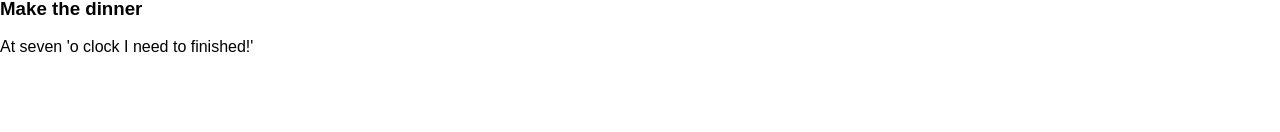
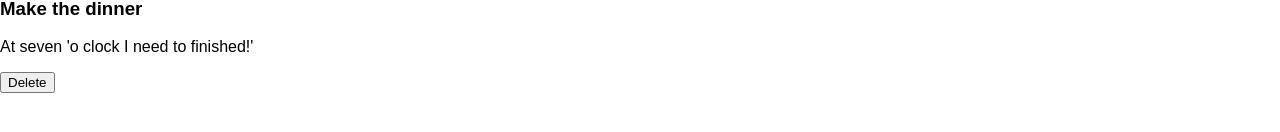
Before and after one commit to sntwandy/TODO-List, a React app: page / in a window 1280 px wide. Shown: the part 288-420 px from the top of the page. Built offline with nearby package versions, Linux system fonts and the light colour scheme.

Commit message:
Delete task function with redux is completed

```diff
--- a/src/actions/index.js
+++ b/src/actions/index.js
@@ -2,3 +2,8 @@ export const createTask = payload => ({
   type: 'CREATE_TASK',
   payload,
 });
+
+export const deleteTask = payload => ({
+  type: 'DELETE_TASK',
+  payload,
+});
--- a/src/components/Card.js
+++ b/src/components/Card.js
@@ -1,13 +1,25 @@
 import React from 'react';
+import { connect } from 'react-redux';
+import { deleteTask } from '../actions';
 
-const Card = ({ id, title, description }) => {
+const Card = ({ id, title, description, deleteTask }) => {
+
+  const handleClick = (id) => {
+    deleteTask(id);
+  };
+
   return(
     <div>
       <span>ID: {id}</span>
       <h3>{title}</h3>
       <p>{description}</p>
+      <button onClick={ () => handleClick(id)}>Delete</button>
     </div>
   );
 };
 
-export default Card;
+const mapDispatchToProps = {
+  deleteTask,
+}
+
+export default connect(null, mapDispatchToProps)(Card);
--- a/src/reducers/index.js
+++ b/src/reducers/index.js
@@ -5,6 +5,11 @@ const reducer = (state, action) => {
         ...state,
         tasks: [...state.tasks, action.payload]
       }
+    case 'DELETE_TASK':
+      return {
+        ...state,
+        tasks: state.tasks.filter(task => task.id !== action.payload)
+      }
     default:
       return state;
   };
```
